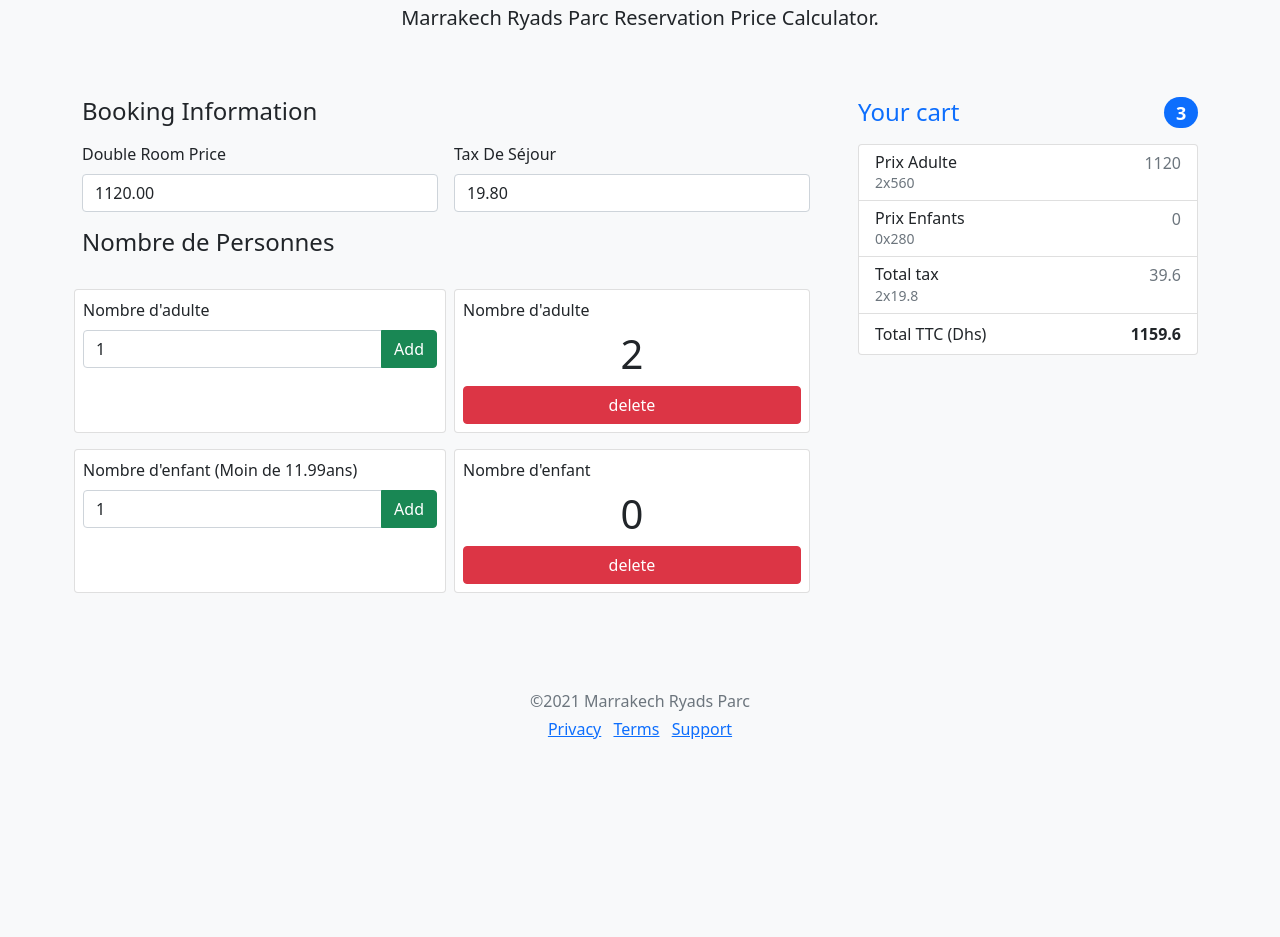
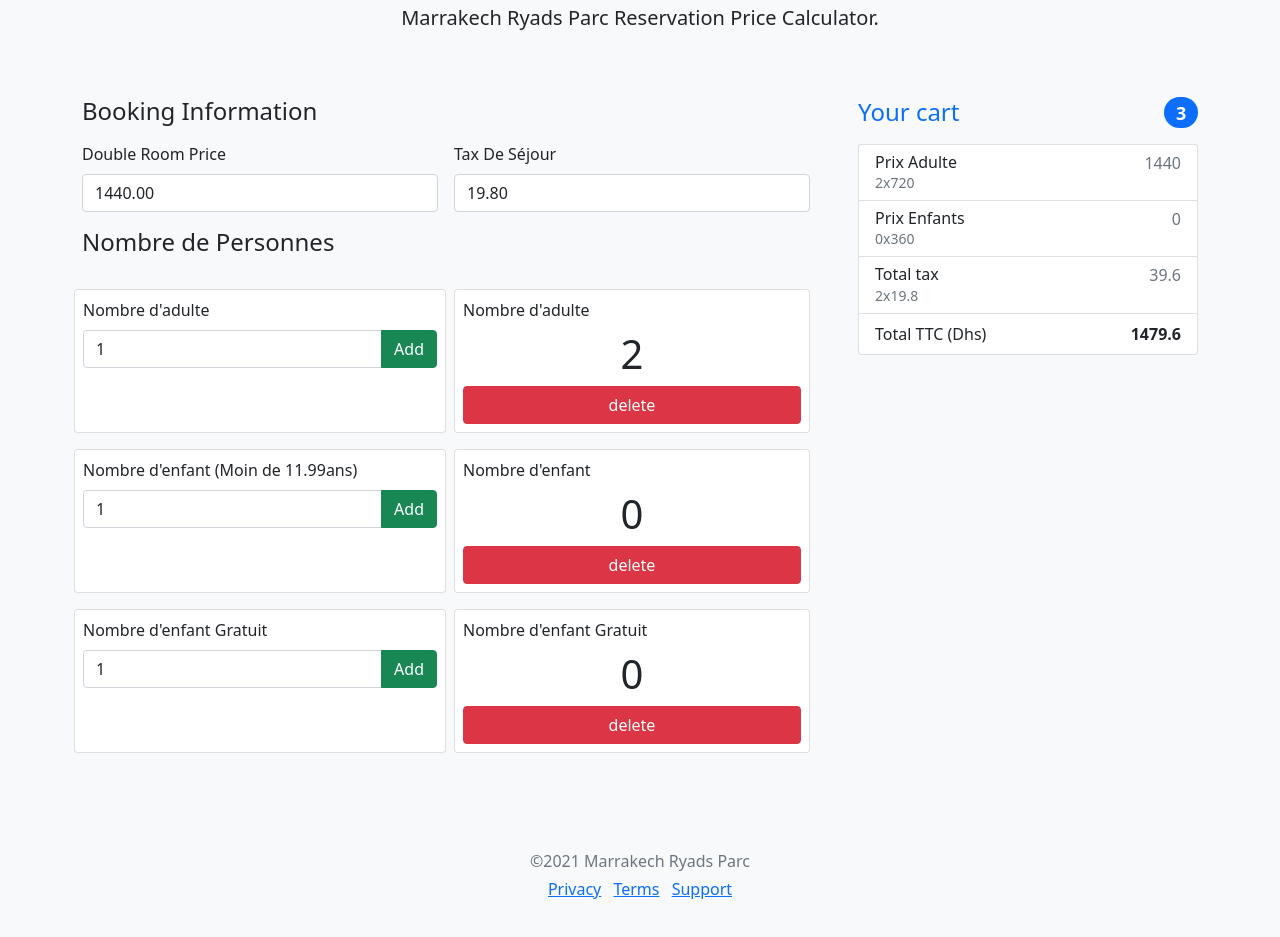
Before and after one commit to imadox1998/mrp-price, a plain HTML site: page index.html in a window 1280 px wide. Shown: the part 265-1202 px from the top of the page. Before the commit the page ends 1054 px from the top, so only its background shows below. Drawn offline with nearby package versions, Linux system fonts and the light colour scheme.

Commit message:
add enfant gratuit

```diff
--- a/assets/script.js
+++ b/assets/script.js
@@ -1,5 +1,6 @@
 var nbra = 2;
 var nbre = 0;
+var nbreg = 0;
 var price = parseFloat($( "#price" ).val());
 var tax = parseFloat($( "#tax" ).val());
 var aprice = price/2;
@@ -12,14 +13,15 @@ function refresh(){
     eprice = aprice/2;
     total= (aprice*nbra)+(eprice*nbre)+(tax*nbra);
     $("#d-a").text(+nbra+"x"+aprice);
-    $("#d-e").text(+nbre+"x"+eprice);
+    $("#d-e").text(+(nbre-nbreg)+"x"+eprice);
     $("#d-t").text(+nbra+"x"+tax);
     $("#tt-a").text(nbra*aprice);
-    $("#tt-e").text(nbre*eprice);
+    $("#tt-e").text((nbre-nbreg)*eprice);
     $("#tt-t").text(nbra*tax);
     $("#total").text(total);
      $("#nbra-h1").text(nbra);
      $("#nbre-h1").text(nbre);
+     $("#nbreg-h1").text(nbreg);
 }
 $("#price").change(function(){refresh()});
 $("#tax").change(function(){refresh()});
@@ -58,6 +60,25 @@ $( document ).ready(function() {
         }
 
     });
+    $( "#btn-nbreg" ).click(function() {
+        if(nbreg < nbre){
+            nbreg += parseInt($( "#nbreg" ).val()) ;
+            refresh()
+        }else{
+            alert("Nombre d'enfants gratuit = Nombre d'enfants")
+        }
+       });
+
+
+    $( "#btn-nbreg-d" ).click(function() {
+        if(nbreg > 0){
+            nbreg -= 1 ;
+            refresh()
+        }else{
+            alert("Nombre d'enfants gratuit = Nombre d'enfants")
+        }
+
+    });
 
 
 
--- a/index.html
+++ b/index.html
@@ -64,7 +64,7 @@
               <div class="row g-3">
                 <div class="col-sm-6">
                   <label for="price" class="form-label">Double Room Price</label>
-                  <input type="number" class="form-control" id="price" placeholder="" value="1120.00" required="">
+                  <input type="number" class="form-control" id="price" placeholder="" value="1440.00" required="">
                   <div class="invalid-feedback">
                     Valid Double Room Price is required.
                   </div>
@@ -116,9 +116,25 @@
                         <label for="nbra" class="form-label">Nombre d'enfant</label>
                           <h1 class="text-center" id="nbre-h1">1</h1>
                           <button type="submit" class="btn btn-danger" id="btn-nbre-d" >delete</button>
-
                     </div>
                   </div>
+
+                  <div class="col-sm-6 card p-2">
+
+                    <label for="nbreg" class="form-label">Nombre d'enfant Gratuit</label>
+                    <div class="input-group">
+                      <input type="number" class="form-control" placeholder="" value="1" id="nbreg">
+                      <button type="submit" class="btn btn-success" id="btn-nbreg">Add</button>
+                    </div>
+
+              </div>
+              <div class="col-sm-6">
+                <div class="card p-2">
+                    <label for="nbrag" class="form-label">Nombre d'enfant Gratuit</label>
+                      <h1 class="text-center" id="nbreg-h1">1</h1>
+                      <button type="submit" class="btn btn-danger" id="btn-nbreg-d" >delete</button>
+                </div>
+              </div>
 
 
                 </div>
```
